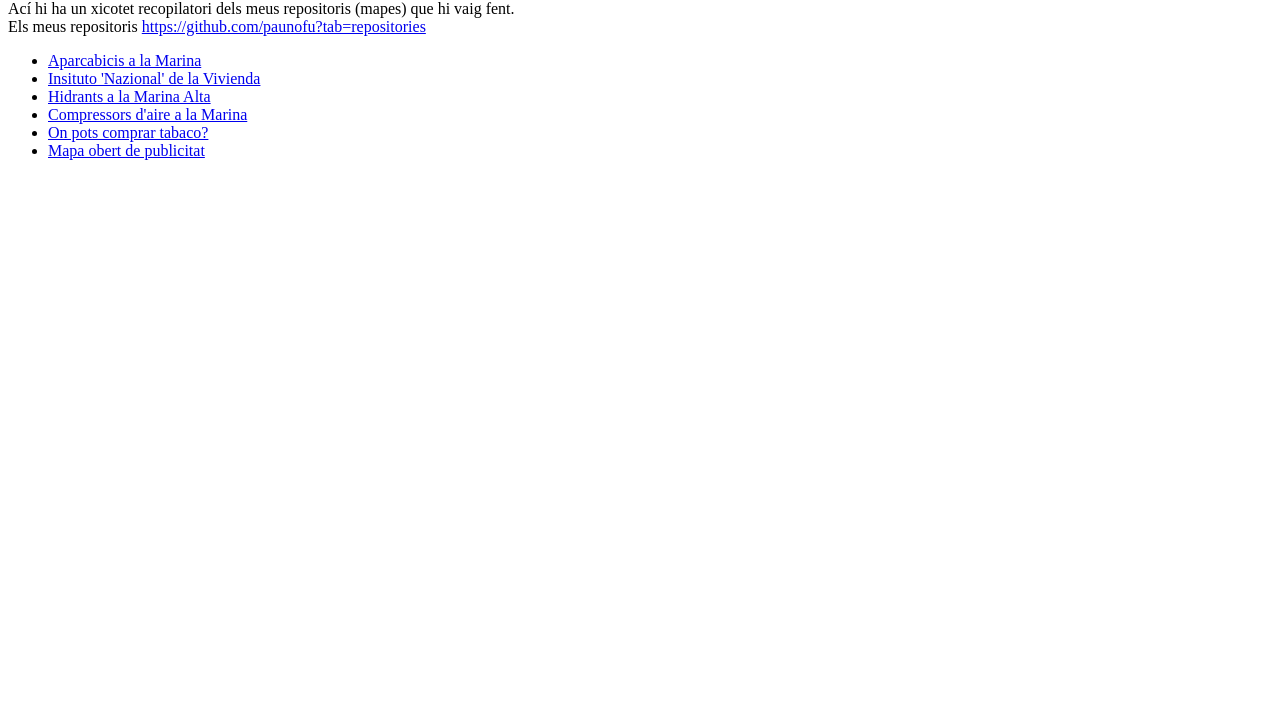
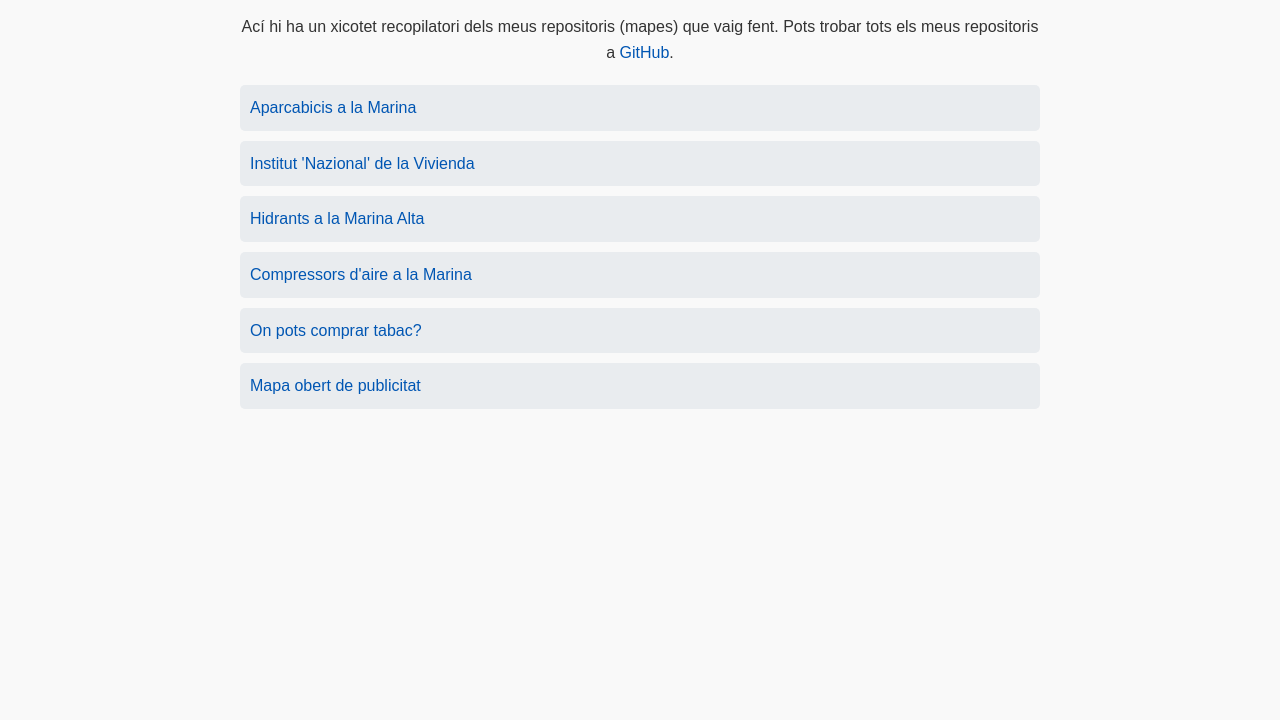
Before and after one commit to paunofu/paunofu-site, a plain HTML site: page index.html in a window 1280 px wide. Shown: the part 80-800 px from the top of the page. Drawn offline with Linux system fonts and the light colour scheme.

Commit message:
Afegit estil CSS

```diff
--- a/index.html
+++ b/index.html
@@ -1,18 +1,74 @@
 <!DOCTYPE html>
-<html>
+<html lang="ca">
+<head>
+    <meta charset="UTF-8">
+    <meta name="viewport" content="width=device-width, initial-scale=1.0">
+    <title>Índex de Repositoris</title>
+    <style>
+        body {
+            font-family: Arial, sans-serif;
+            line-height: 1.6;
+            margin: 20px;
+            background-color: #f9f9f9;
+            color: #333;
+        }
+
+        h1 {
+            text-align: center;
+            color: #0056b3;
+        }
+
+        p {
+            max-width: 800px;
+            margin: 0 auto 20px auto;
+            text-align: center;
+        }
+
+        ul {
+            list-style-type: none;
+            padding: 0;
+            max-width: 800px;
+            margin: 0 auto;
+        }
+
+        li {
+            margin: 10px 0;
+            background: #e9ecef;
+            padding: 10px;
+            border-radius: 5px;
+            transition: background-color 0.3s ease;
+        }
+
+            li:hover {
+                background: #d6e0f5;
+            }
+
+        a {
+            text-decoration: none;
+            color: #0056b3;
+        }
+
+            a:hover {
+                text-decoration: underline;
+            }
+    </style>
+</head>
 <body>
 
-<h1>Índex</h1>
-<p>Ací hi ha un xicotet recopilatori dels meus repositoris (mapes) que hi vaig fent. </br>Els meus repositoris <a href="https://github.com/paunofu?tab=repositories">https://github.com/paunofu?tab=repositories</a>
+    <h1>Índex</h1>
+    <p>
+        Ací hi ha un xicotet recopilatori dels meus repositoris (mapes) que vaig fent. Pots trobar tots els meus repositoris a
+        <a href="https://github.com/paunofu?tab=repositories" target="_blank">GitHub</a>.
+    </p>
+
     <ul>
         <li><a href="https://paunofu.github.io/Aparcabicis-a-la-Marina" target="_blank">Aparcabicis a la Marina</a></li>
-        <li><a href="https://paunofu.github.io/INV/">Insituto 'Nazional' de la Vivienda</a></li>
-        <li><a href="https://paunofu.github.io/hidrants-amb-leaflet/">Hidrants a la Marina Alta</a></li>
-        <li><a href="https://paunofu.github.io/Crompressors-de-la-Marina/">Compressors d'aire a la Marina</a></li>
-        <li><a href="https://paunofu.github.io/tobaco-marina/">On pots comprar tabaco?</a></li>
-        <li><a href="https://pietervdvn.github.io/mc/theme/advertising/advertising">Mapa obert de publicitat</a></li>
-      </ul>
-</p>
+        <li><a href="https://paunofu.github.io/INV/" target="_blank">Institut 'Nazional' de la Vivienda</a></li>
+        <li><a href="https://paunofu.github.io/hidrants-amb-leaflet/" target="_blank">Hidrants a la Marina Alta</a></li>
+        <li><a href="https://paunofu.github.io/Crompressors-de-la-Marina/" target="_blank">Compressors d'aire a la Marina</a></li>
+        <li><a href="https://paunofu.github.io/tobaco-marina/" target="_blank">On pots comprar tabac?</a></li>
+        <li><a href="https://pietervdvn.github.io/mc/theme/advertising/advertising" target="_blank">Mapa obert de publicitat</a></li>
+    </ul>
 
 </body>
 </html>
```
